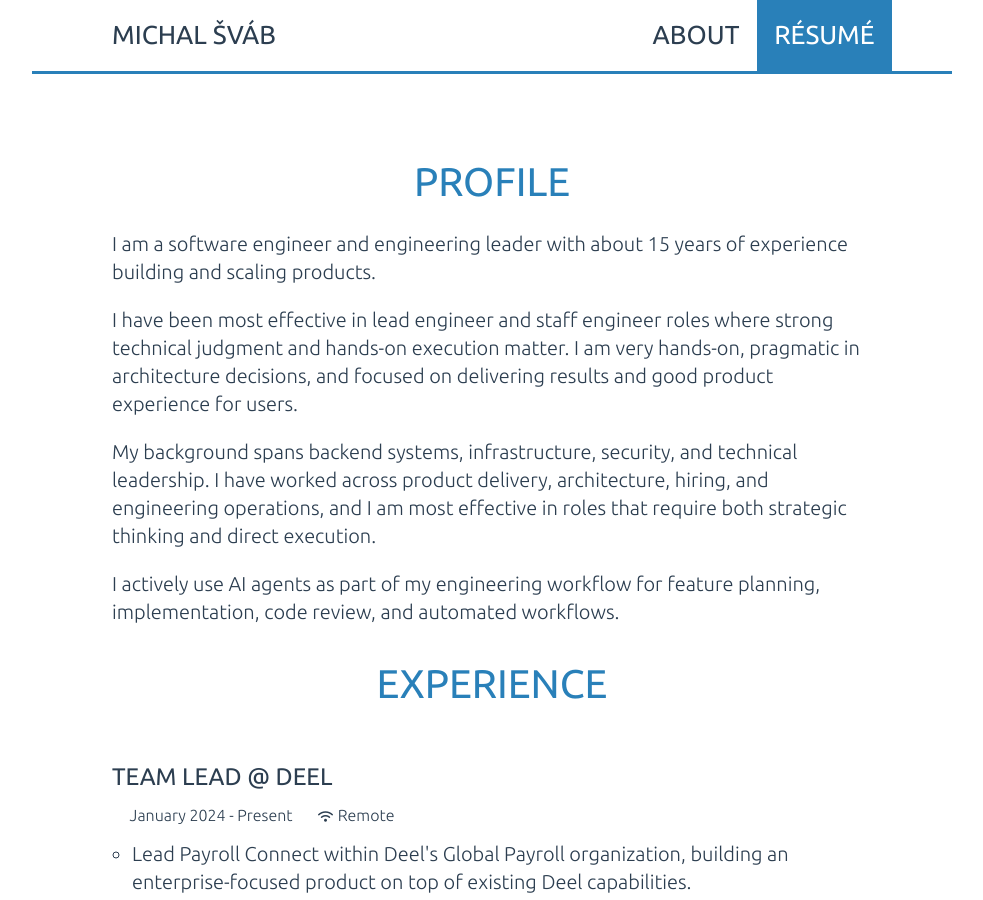
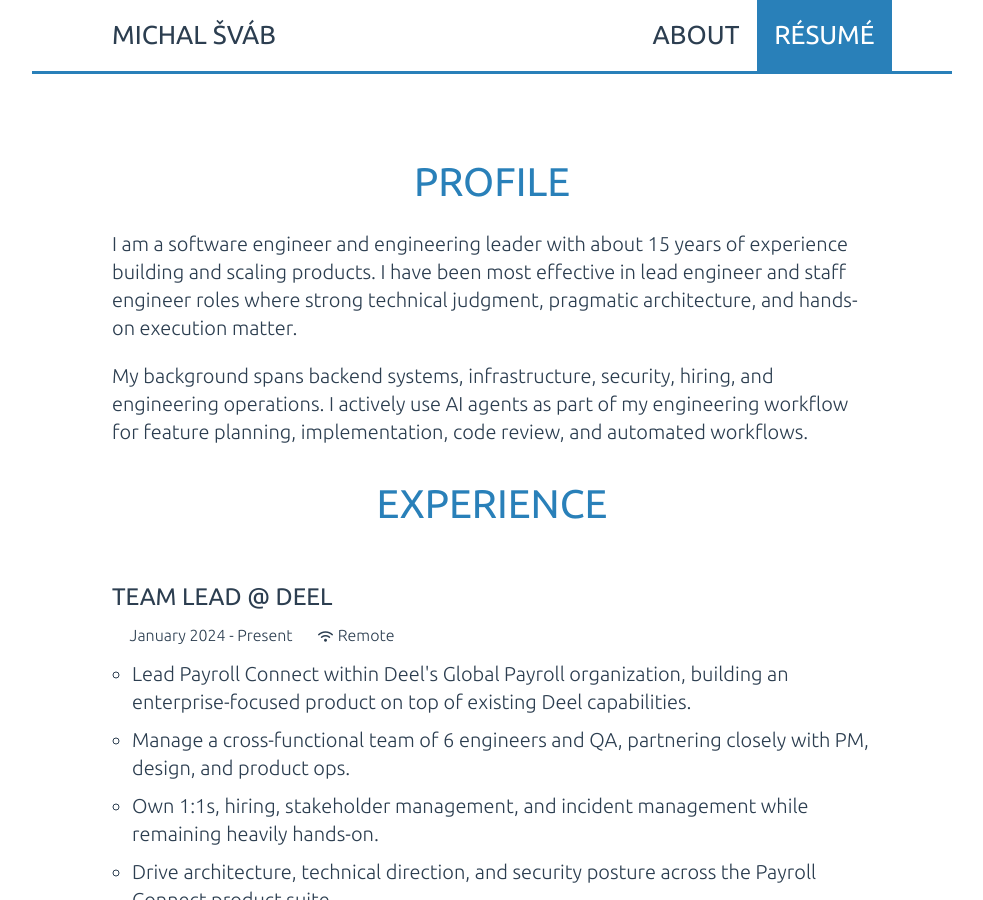
Before and after one commit to msvab/msvab.github.io, a Jekyll site: the page built from resume.html, in a window 1280 px wide and 900 px high. Shown: the whole window, without its empty margins (148-1131 px from the left). Built offline with Jekyll 4.4.1, drawn with Linux system fonts in a browser that asks for light colours.

Commit message:
Tighten resume profile summary

```diff
--- a/resume.html
+++ b/resume.html
@@ -18,13 +18,11 @@ body_class: resume-page
 
 <section>
   <h2 class="text-center">Profile</h2>
-  <p>I am a software engineer and engineering leader with about 15 years of experience building and scaling products.</p>
-  <p>I have been most effective in lead engineer and staff engineer roles where strong technical judgment and hands-on execution matter.
-    I am very hands-on, pragmatic in architecture decisions, and focused on delivering results and good product experience for users.</p>
-  <p>My background spans backend systems, infrastructure, security, and technical leadership. I have worked across product
-    delivery, architecture, hiring, and engineering operations, and I am most effective in roles that require both strategic
-    thinking and direct execution.</p>
-  <p>I actively use AI agents as part of my engineering workflow for feature planning, implementation, code review, and automated workflows.</p>
+  <p>I am a software engineer and engineering leader with about 15 years of experience building and scaling products. I have been
+    most effective in lead engineer and staff engineer roles where strong technical judgment, pragmatic architecture, and hands-on
+    execution matter.</p>
+  <p>My background spans backend systems, infrastructure, security, hiring, and engineering operations. I actively use AI agents
+    as part of my engineering workflow for feature planning, implementation, code review, and automated workflows.</p>
 </section>
 
 <section>
```
